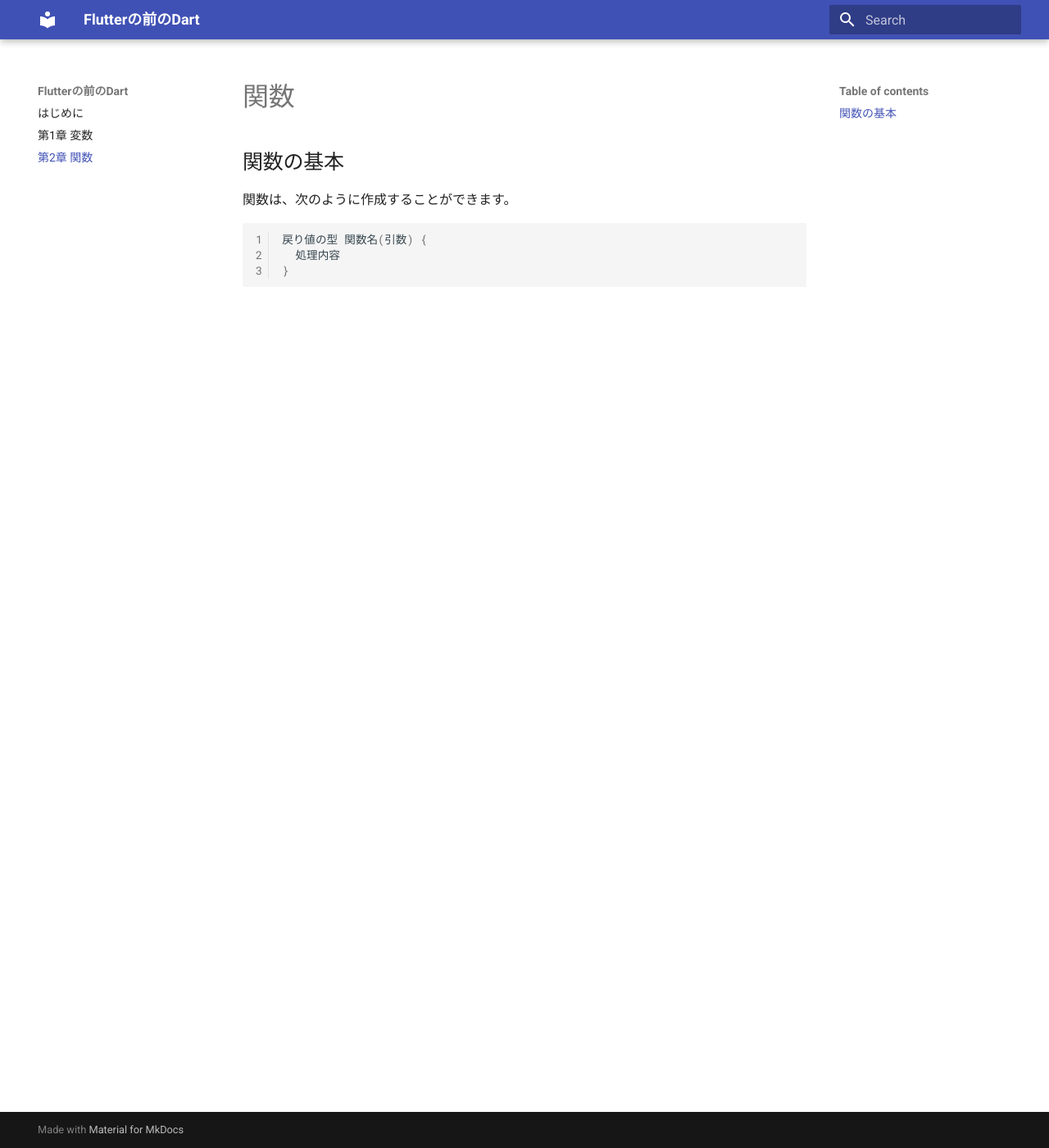
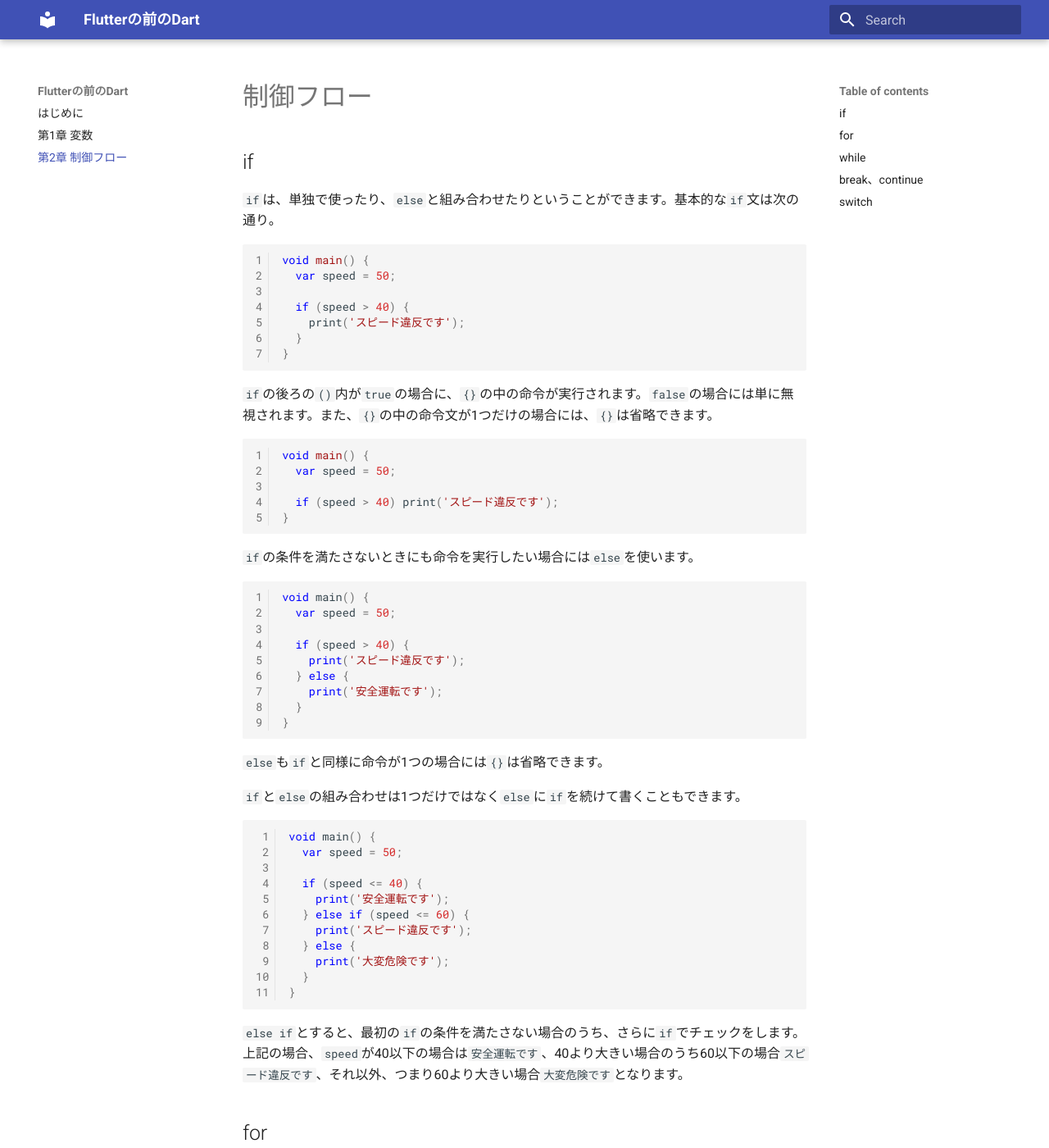
Before and after one commit to webarata3/doc-Flutter, an MkDocs documentation site: the page built from docs/02/index.md, in a window 1280 px wide and 1400 px high. Shown: the whole window at 82% size. Built offline with MkDocs 1.6.1 and Material for MkDocs 9.7.7, drawn with Linux system fonts in a browser that asks for light colours; some of the changed text lies outside the part shown.

Commit message:
制御フローの追加

````diff
--- a/docs/02/index.md
+++ b/docs/02/index.md
@@ -1,11 +1,149 @@
-# 関数
+# 制御フロー
 
-## 関数の基本
+## if
 
-関数は、次のように作成することができます。
+`if`は、単独で使ったり、`else`と組み合わせたりということができます。基本的な`if`文は次の通り。
 
 ```dart
-戻り値の型 関数名(引数) {
-  処理内容
+void main() {
+  var speed = 50;
+
+  if (speed > 40) {
+    print('スピード違反です');
+  }
 }
 ```
+
+`if`の後ろの`()`内が`true`の場合に、`{}`の中の命令が実行されます。`false`の場合には単に無視されます。また、`{}`の中の命令文が1つだけの場合には、`{}`は省略できます。
+
+```dart
+void main() {
+  var speed = 50;
+
+  if (speed > 40) print('スピード違反です');
+}
+```
+
+`if`の条件を満たさないときにも命令を実行したい場合には`else`を使います。
+
+```dart
+void main() {
+  var speed = 50;
+
+  if (speed > 40) {
+    print('スピード違反です');
+  } else {
+    print('安全運転です');
+  }
+}
+```
+
+`else`も`if`と同様に命令が1つの場合には`{}`は省略できます。
+
+`if`と`else`の組み合わせは1つだけではなく`else`に`if`を続けて書くこともできます。
+
+```dart
+void main() {
+  var speed = 50;
+
+  if (speed <= 40) {
+    print('安全運転です');
+  } else if (speed <= 60) {
+    print('スピード違反です');
+  } else {
+    print('大変危険です');
+  }
+}
+```
+
+`else if`とすると、最初の`if`の条件を満たさない場合のうち、さらに`if`でチェックをします。上記の場合、`speed`が40以下の場合は`安全運転です`、40より大きい場合のうち60以下の場合`スピード違反です`、それ以外、つまり60より大きい場合`大変危険です`となります。
+
+## for
+
+回数を指定するような繰り返しは`for`ループを使用します。
+
+```dart
+void main() {
+  for (var i = 0; i < 10; i++) {
+    print(i);
+  }
+}
+```
+
+`List`は`for-in`で繰り返すことができます。
+
+```dart
+void main() {
+  var list = [1, 2, 3];
+  for (var value in list) {
+    print(value);
+  }
+}
+```
+
+## while
+
+`while`ループも同様に使用できる。
+
+```dart
+void main() {
+  var list = [1, 2, 3];
+  for (var value in list) {
+    print(value);
+  }
+}
+```
+
+最低でも1度実行したい場合には`do-while`も使用できる。
+
+```dart
+void main() {
+  var list = [1, 2, 3];
+  for (var value in list) {
+    print(value);
+  }
+}
+```
+
+## break、continue
+
+`break`を使うと、ループを途中で終了する。`continue`は次のループに戻る。
+
+```dart
+void main() {
+  print('break');
+  for (var i = 0; i < 10; i++) {
+    if (i == 3) break;
+    print(i);
+  }
+  print('continue');
+  for (var i = 0; i < 10; i++) {
+    if (i == 3) continue;
+    print(i);
+  }
+}
+```
+
+## switch
+
+`if`の代わりに`switch`を使うことも可能。
+
+```dart
+void main() {
+  var value = 2;
+
+  switch (value) {
+    case 0:
+      print('0です');
+      break;
+    case 1:
+      print('1です');
+      break;
+    case 2:
+      print('2です');
+      break;
+    default:
+      print('0～2以外です');
+  }
+}
+```
--- a/mkdocs.yml
+++ b/mkdocs.yml
@@ -25,4 +25,4 @@
 nav:
   - はじめに: index.md
   - 第1章 変数: 01/index.md
-  - 第2章 関数: 02/index.md
+  - 第2章 制御フロー: 02/index.md
````
